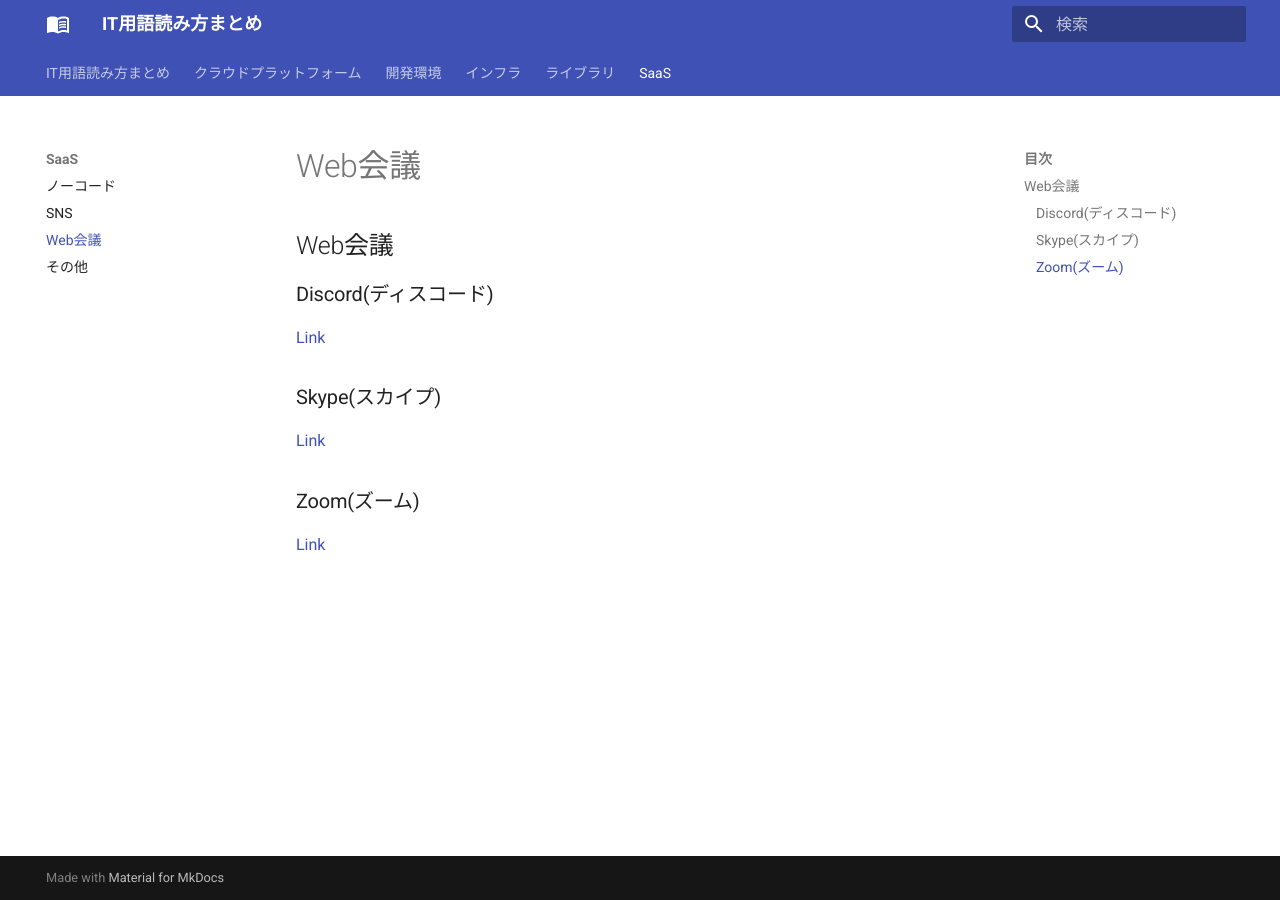
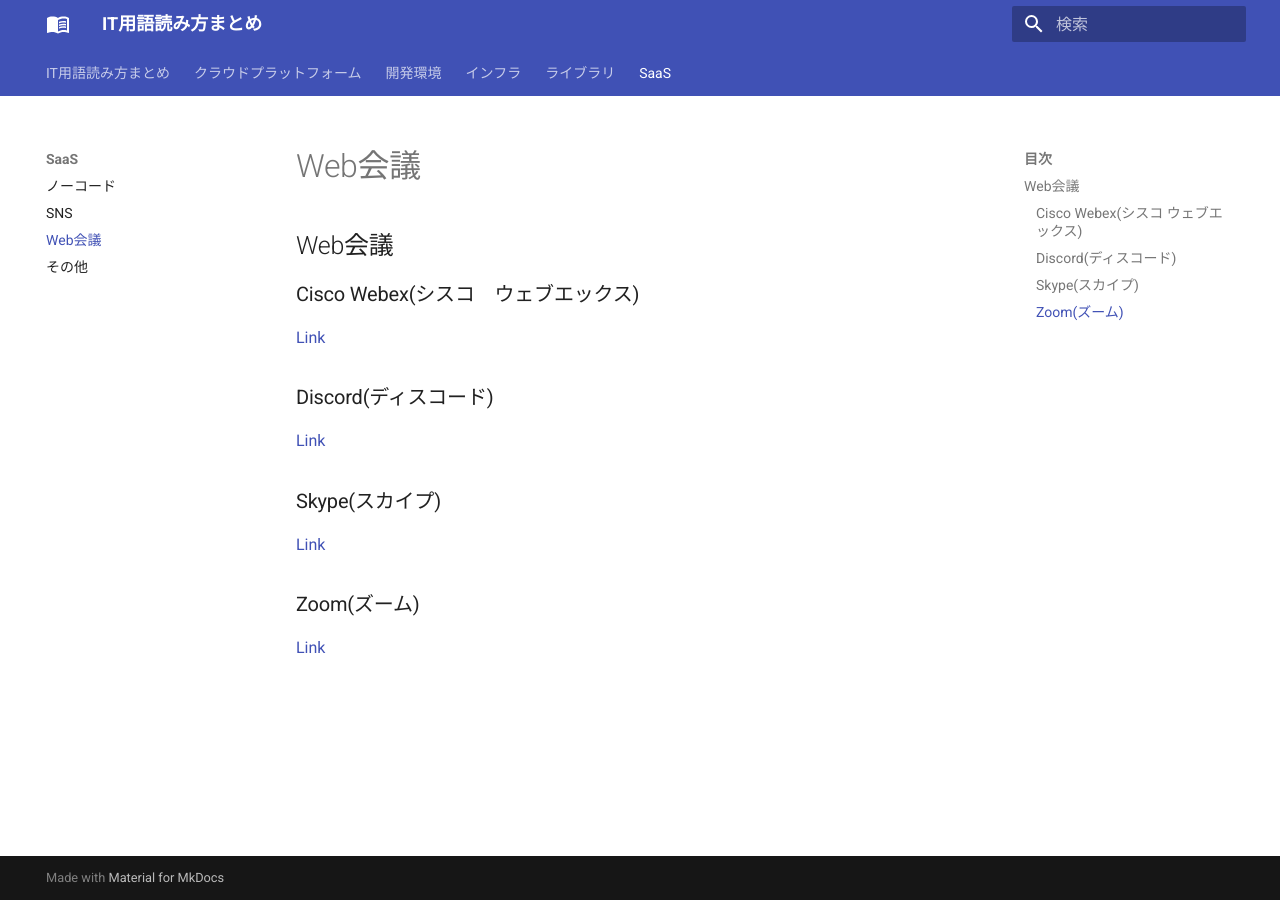
Before and after one commit to doara-developer/pronunciation-dict, an MkDocs documentation site: the page built from docs/saas/web_meeting.md, in a window 1280 px wide. Built offline with MkDocs 1.6.1 and Material for MkDocs 9.7.7, drawn with Linux system fonts in a browser that asks for light colours.

Commit message:
Update some word

```diff
--- a/docs/infra/server.md
+++ b/docs/infra/server.md
@@ -7,3 +7,7 @@
 ### Nginx(エンジンエックス)
 
 [Link](https://www.nginx.co.jp/)
+
+### Squid(スクウィッド)
+
+[Link](http://www.squid-cache.org/)
--- a/docs/saas/web_meeting.md
+++ b/docs/saas/web_meeting.md
@@ -1,4 +1,8 @@
 ## Web会議
+
+### Cisco Webex(シスコ　ウェブエックス)
+
+[Link](https://www.webex.com/ja/video-conferencing.html)
 
 ### Discord(ディスコード)
 
--- a/mkdocs.yml
+++ b/mkdocs.yml
@@ -38,6 +38,7 @@
     - ライブラリ:
       - C#: library/csharp.md
       - CSS: library/css.md
+      - Java: library/java.md
       - JavaScript: library/javascript.md
       - Php: library/php.md
       - Python: library/python.md
```
Also changed, not shown: docs/library/java.md (added, +5 -0 lines), docs/saas/sns.md (+4 -0 lines).
